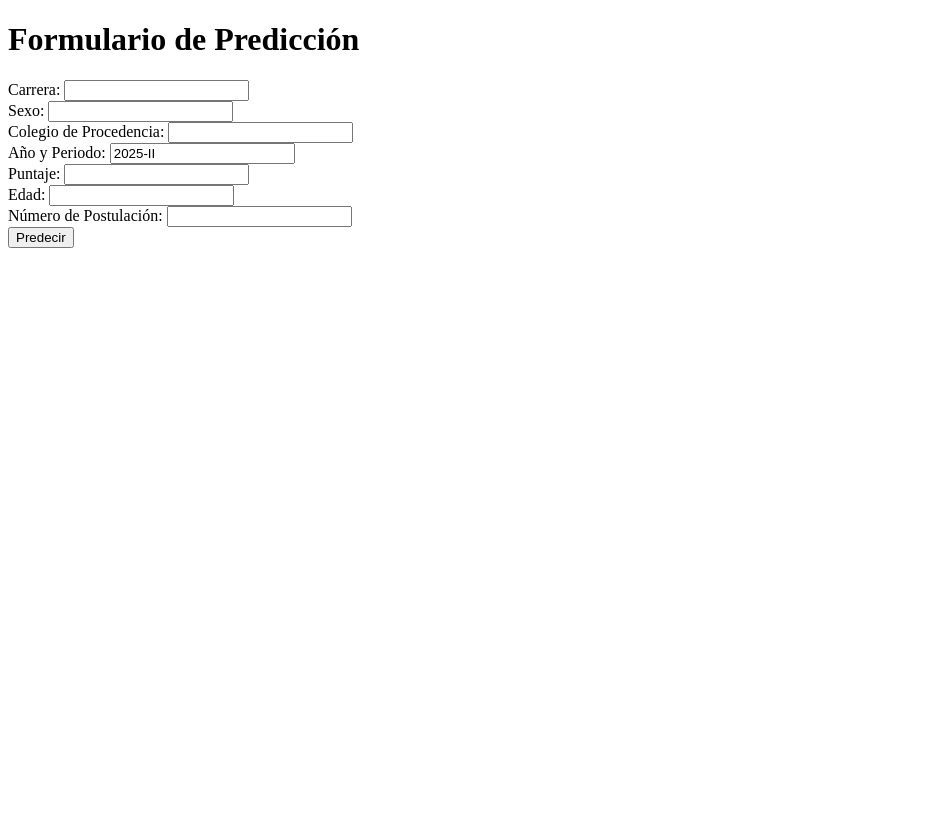
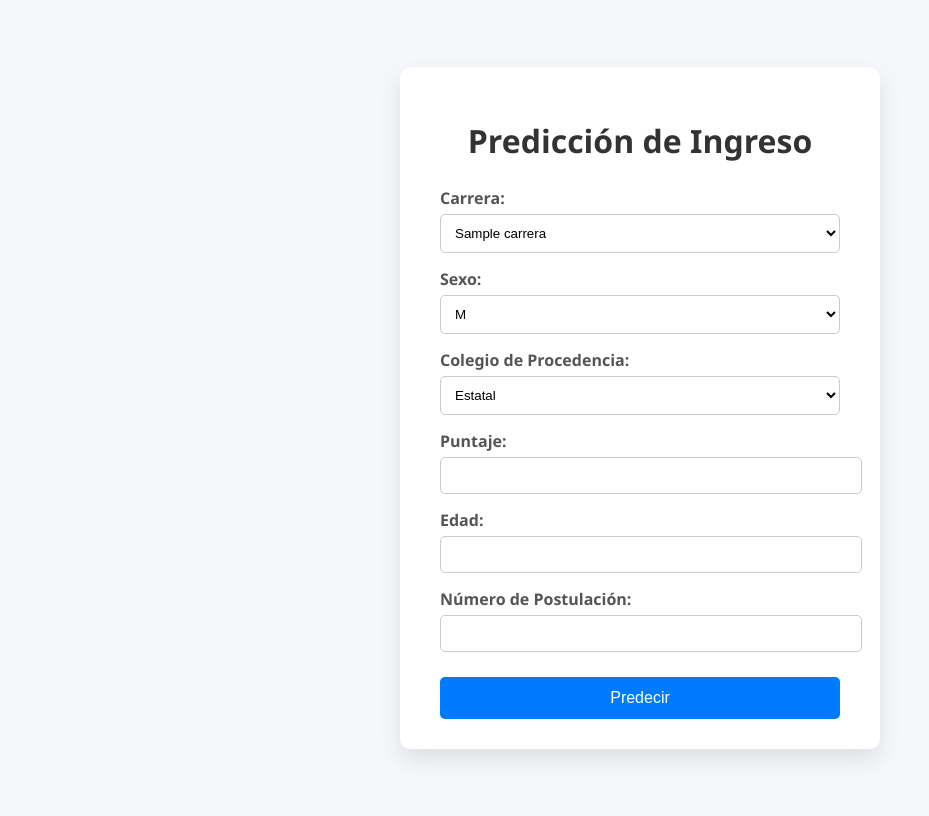
Before and after one commit to EdsonPantoja/UNMSM-Predict, a Flask app: template templates/formulario.html in a window 1280 px wide. Shown: the whole page, without its empty margins (0-929 px from the left). Before the commit the page ends 248 px from the top, so only its background shows below. Run offline with Flask 3, Linux system fonts and the light colour scheme; the template is opened without the code that fills it: most values are stand-ins (such as "Sample title", 1, 10 or a date in 2020); parts of the project's set-up code (start-up, migrations or seed data) failed here and were passed over.

Commit message:
Update formulario.html

```diff
--- a/templates/formulario.html
+++ b/templates/formulario.html
@@ -1,19 +1,104 @@
 <!DOCTYPE html>
 <html>
 <head>
-    <title>Formulario de Predicción</title>
+    <meta charset="UTF-8">
+    <title>Predicción de Ingreso UNMSM</title>
+    <style>
+        body {
+            font-family: 'Segoe UI', sans-serif;
+            background: #f5f7fa;
+            display: flex;
+            justify-content: center;
+            align-items: center;
+            height: 100vh;
+        }
+
+        .form-container {
+            background: white;
+            padding: 30px 40px;
+            border-radius: 10px;
+            box-shadow: 0 10px 25px rgba(0, 0, 0, 0.1);
+            width: 100%;
+            max-width: 400px;
+        }
+
+        h1 {
+            text-align: center;
+            margin-bottom: 25px;
+            color: #333;
+        }
+
+        label {
+            display: block;
+            margin-top: 15px;
+            color: #555;
+            font-weight: 600;
+        }
+
+        select, input[type="number"] {
+            width: 100%;
+            padding: 10px;
+            margin-top: 5px;
+            border: 1px solid #ccc;
+            border-radius: 5px;
+            background: #fff;
+        }
+
+        input[type="submit"] {
+            margin-top: 25px;
+            width: 100%;
+            background: #007BFF;
+            color: white;
+            border: none;
+            padding: 12px;
+            font-size: 16px;
+            border-radius: 5px;
+            cursor: pointer;
+            transition: background 0.3s ease;
+        }
+
+        input[type="submit"]:hover {
+            background: #0056b3;
+        }
+    </style>
 </head>
 <body>
-    <h1>Formulario de Predicción</h1>
-    <form action="/predecir" method="post">
-        Carrera: <input type="text" name="CARRERA"><br>
-        Sexo: <input type="text" name="SEXO"><br>
-        Colegio de Procedencia: <input type="text" name="COLEGIO_PROCENDENCIA"><br>
-        Año y Periodo: <input type="text" name="AÑO_PERIODO" value="2025-II"><br>
-        Puntaje: <input type="number" name="PUNTAJE"><br>
-        Edad: <input type="number" name="EDAD"><br>
-        Número de Postulación: <input type="number" name="NRO_POSTULACION"><br>
-        <input type="submit" value="Predecir">
-    </form>
+    <div class="form-container">
+        <h1>Predicción de Ingreso</h1>
+        <form action="/predecir" method="post">
+
+            <label for="CARRERA">Carrera:</label>
+            <select name="CARRERA" id="CARRERA">
+                {% for carrera in carreras %}
+                    <option value="{{ carrera }}">{{ carrera }}</option>
+                {% endfor %}
+            </select>
+
+            <label for="SEXO">Sexo:</label>
+            <select name="SEXO" id="SEXO">
+                <option value="MASCULINO">M</option>
+                <option value="FEMENINO">F</option>
+            </select>
+
+            <label for="COLEGIO_PROCENDENCIA">Colegio de Procedencia:</label>
+            <select name="COLEGIO_PROCENDENCIA" id="COLEGIO_PROCENDENCIA">
+                <option value="ESTATAL">Estatal</option>
+                <option value="PARTICULAR">Particular</option>
+            </select>
+
+            <input type="hidden" name="AÑO_PERIODO" value="2025-II">
+
+            <label for="PUNTAJE">Puntaje:</label>
+            <input type="number" name="PUNTAJE" required>
+
+            <label for="EDAD">Edad:</label>
+            <input type="number" name="EDAD" required>
+
+            <label for="NRO_POSTULACION">Número de Postulación:</label>
+            <input type="number" name="NRO_POSTULACION" required>
+
+            <input type="submit" value="Predecir">
+        </form>
+    </div>
 </body>
 </html>
```
